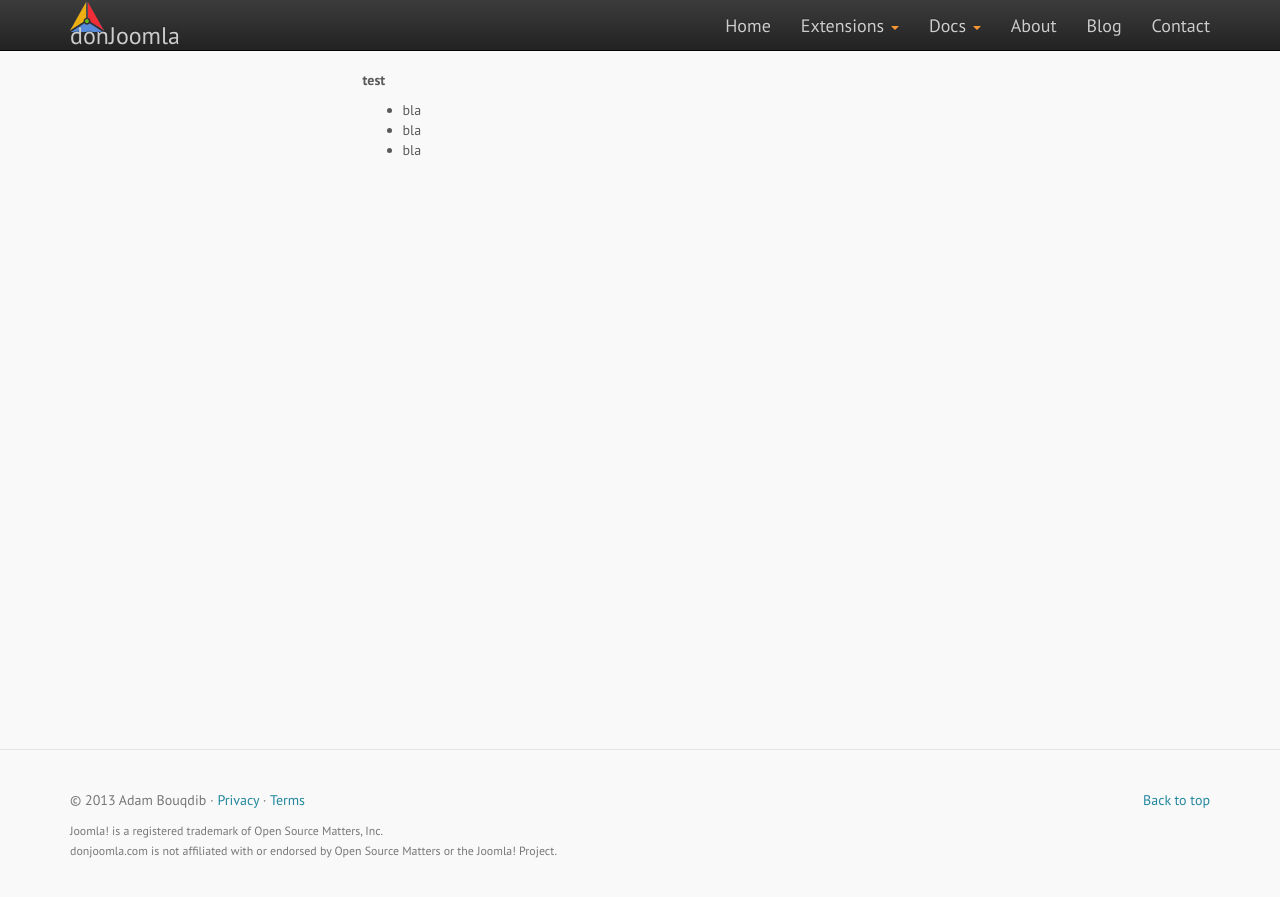
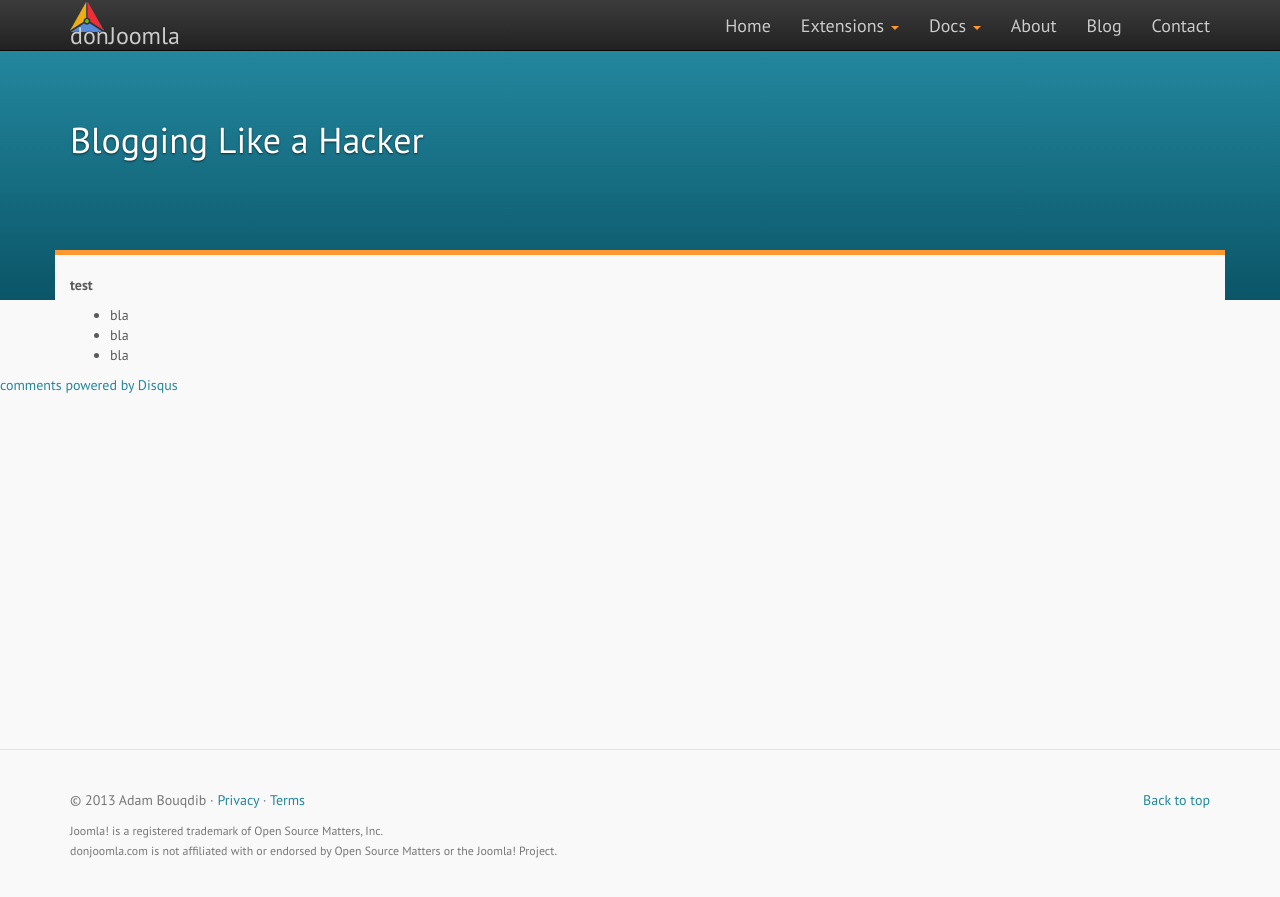
Before and after one commit to donJoomla/donjoomla.github.io, a Jekyll site: the page built from _posts/2011-12-31-new-years-eve-is-awesome.md, in a window 1280 px wide. Shown: the top 897 px of the page. Built offline with Jekyll 4.4.1, drawn with Linux system fonts in a browser that asks for light colours; nearby versions of some CDN libraries; comment, search, counter and statistics services are not loaded.

Commit message:
added blog layout

```diff
--- /dev/null
+++ b/_layouts/blog.html
@@ -0,0 +1,40 @@
+<!DOCTYPE html>
+<html lang="en">
+  <head>
+    {% include header.html %}
+  </head>
+
+  <body>
+  <a class="sr-only" href="#content">Skip to main content</a>
+  {% include nav-main.html %}
+  <div class="carousel slide">
+    <div class="carousel-inner">
+      <div class="item active">
+        <div class="container">
+          <div class="carousel-caption">
+            <h1>{{ page.title }}</h1>
+            <p>{{ page.lead }}</p>
+          </div>
+        </div>
+      </div>
+    </div>
+  </div>
+  <div class="container" id="main" role="main"> {{ content }} </div>
+      <div id="disqus_thread"></div>
+    <script type="text/javascript">
+        /* * * CONFIGURATION VARIABLES: EDIT BEFORE PASTING INTO YOUR WEBPAGE * * */
+        var disqus_shortname = 'donjoomla'; // required: replace example with your forum shortname
+
+        /* * * DON'T EDIT BELOW THIS LINE * * */
+        (function() {
+            var dsq = document.createElement('script'); dsq.type = 'text/javascript'; dsq.async = true;
+            dsq.src = '//' + disqus_shortname + '.disqus.com/embed.js';
+            (document.getElementsByTagName('head')[0] || document.getElementsByTagName('body')[0]).appendChild(dsq);
+        })();
+    </script>
+    <noscript>Please enable JavaScript to view the <a href="http://disqus.com/?ref_noscript">comments powered by Disqus.</a></noscript>
+    <a href="http://disqus.com" class="dsq-brlink">comments powered by <span class="logo-disqus">Disqus</span></a>
+
+  {% include footer.html %}
+  </body>
+</html>
--- a/blog.html
+++ b/blog.html
@@ -11,7 +11,7 @@
   <div class="col-sm-8">
     {% for post in site.posts %}
     <div class="media box">
-      <h3 class="media-title"><a href="{{post.url}}">{{post.title}}</a></h3>
+      <h3 class="media-heading"><a href="{{post.url}}">{{post.title}}</a></h3>
       <a class="pull-left" href="{{post.url}}"><img alt="{{post.title}}" src="{{post.image}}"></a>
       <div class="media-body">
         <p>{{post.excerpt}}</p>
```
Also changed, not shown: _posts/2011-12-31-new-years-eve-is-awesome.md (+1 -1 lines).
